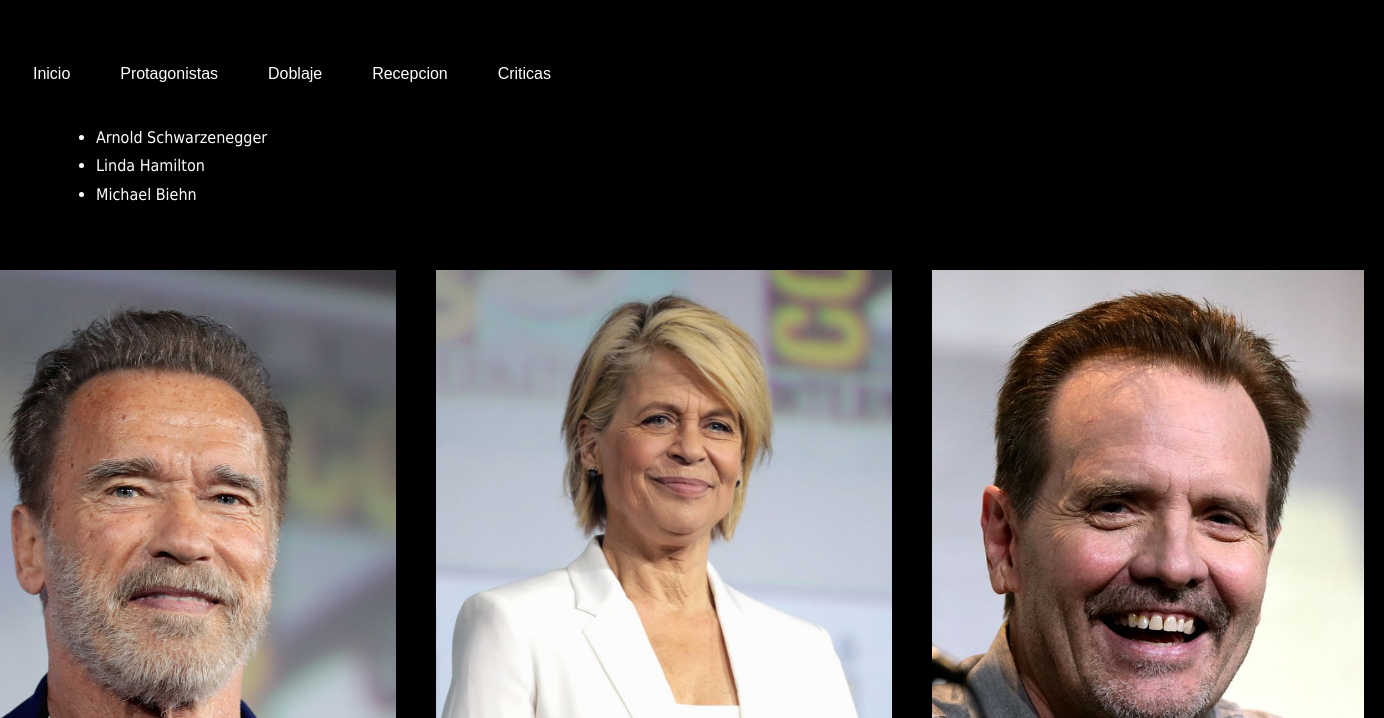
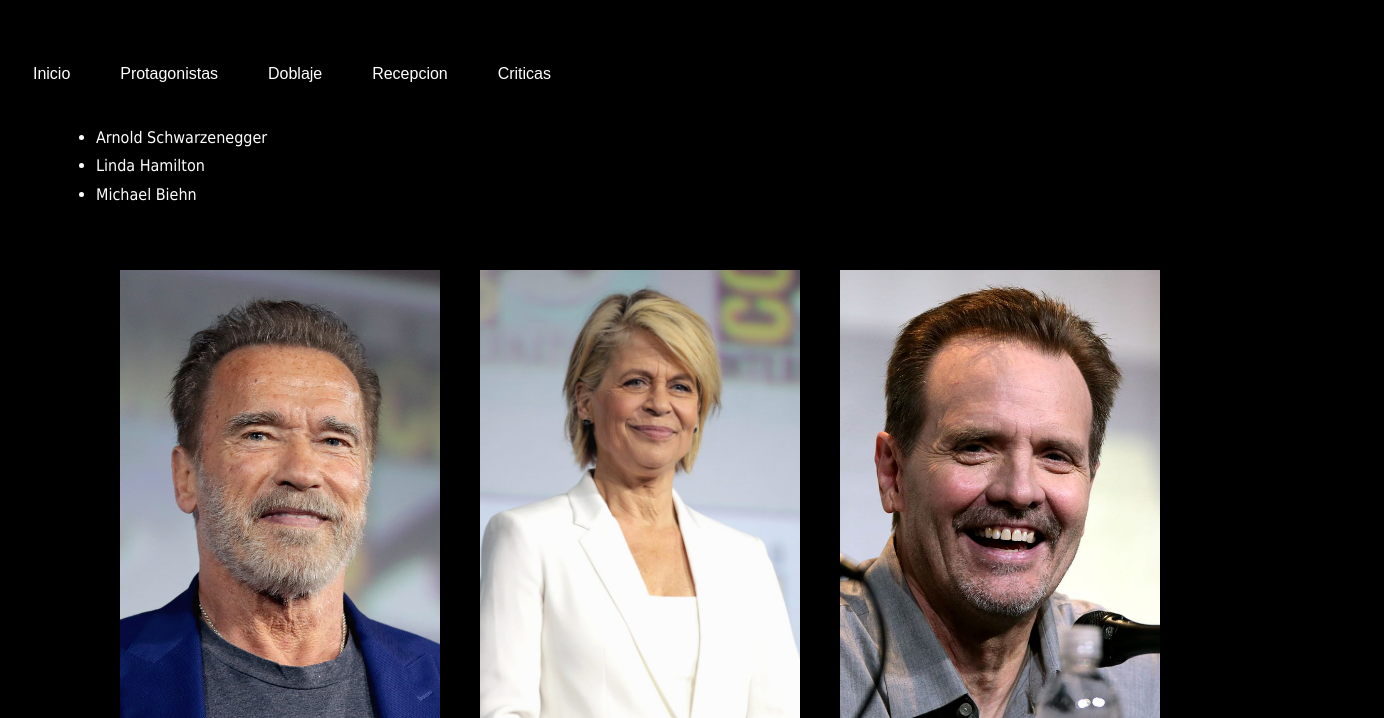
Before and after one commit to UO271405/practica1-sew, a plain HTML site: page protagonistas.html in a window 1280 px wide. Shown: the part 82-800 px from the top of the page, 1384 px wide, since content can reach past the window. Drawn offline with Linux system fonts and the light colour scheme.

Commit message:
Add files via upload

```diff
--- a/estiloProtagonistas.css
+++ b/estiloProtagonistas.css
@@ -10,24 +10,24 @@
 
 /*especificidad -> 100*/
 #actrizLinda{
-  width: 30em;
-  height: 40em;
+  width: 20em;
+  height: 30em;
   object-fit: cover;
   padding: 1.25em;
 }
 
 /*especificidad -> 100*/
 #actorArnold{
-  width: 30em;
-  height: 40em;
+  width: 20em;
+  height: 30em;
   object-fit: cover;
   padding: 1.25em;
 }
 
 /*especificidad -> 100*/
 #actorMichael{
-  width: 30em;
-  height: 40em;
+  width: 20em;
+  height: 30em;
   object-fit: cover;
   padding: 1.25em;
 }
```
